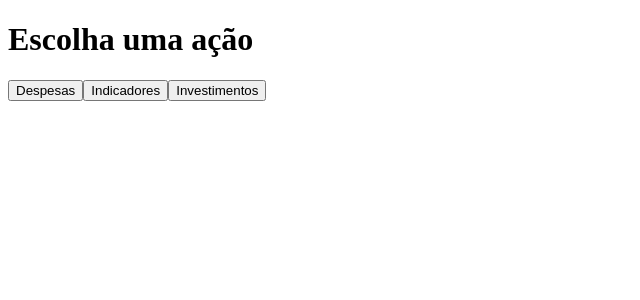
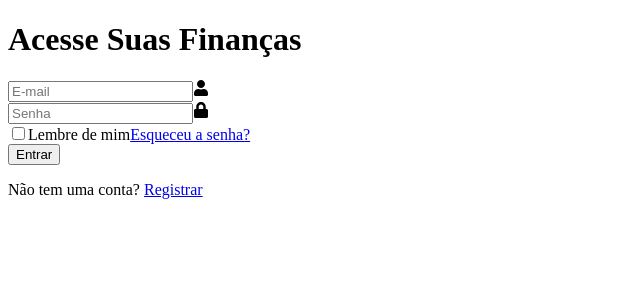
Before and after one commit to anthony-baracho/controle-financeiro, a React (Vite) app: page / in a window 1280 px wide. Shown: the top 300 px of the page, without its empty margins (0-640 px from the left). Built offline with nearby package versions, Linux system fonts and the light colour scheme.

Commit message:
feat: adicionando navigate e login para home

```diff
--- a/src/App.jsx
+++ b/src/App.jsx
@@ -1,6 +1,8 @@
 
 import './App.css'
-import Login from './Components/Login/Login';
+import Login from './pages/Login';
+
+import { Outlet } from 'react-router-dom';
 
 function App() {
 
@@ -8,7 +10,9 @@ function App() {
   return (
 
     <div className="App">
+      <Outlet />
       <Login />
+
     </div>
   );
 }
--- a/src/Components/Login/Login.jsx
+++ b/src/pages/Login.jsx
@@ -1,15 +1,13 @@
 import React from 'react';
-
 import { FaUser, FaLock } from 'react-icons/fa';
-
 import { useState } from 'react';
-
-import "./Login.css";
+import { useNavigate } from 'react-router-dom';
 
 const Login = () => {
 
     const [username, setUsername] = useState("");
     const [password, setPassword] = useState("");
+    const navigate = useNavigate();
 
     const handleSubmit = (event) => {
         event.preventDefault();
@@ -18,7 +16,9 @@ const Login = () => {
 
         console.log("Envio");
 
-        alert("Enviando seus dados:" + username + " - " + password)
+        navigate('/home');
+
+
     };
 
     return (
```
Also changed, not shown: src/main.jsx (+7 -1 lines), src/Components/Login/Login.css (deleted).
